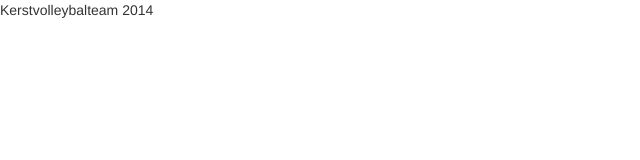
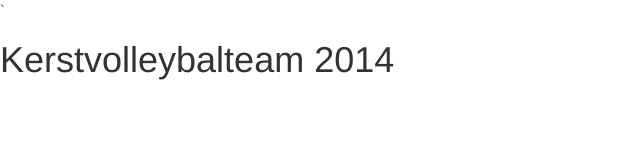
Before and after one commit to evionix/hizzie_hozzie, a plain HTML site: page index.html in a window 1280 px wide. Shown: the whole page, without its empty margins (0-640 px from the left). Drawn offline with nearby package versions, Linux system fonts and the light colour scheme.

Commit message:
Update index.html

```diff
--- a/index.html
+++ b/index.html
@@ -5,6 +5,6 @@
   <link rel="stylesheet" type="text/css" href="//maxcdn.bootstrapcdn.com/bootstrap/3.3.1/css/bootstrap.min.css"/>
   </head>
   <body>
-    Kerstvolleybalteam 2014
+    `<h1>Kerstvolleybalteam 2014</h1>
   </body>
 </html>
```
